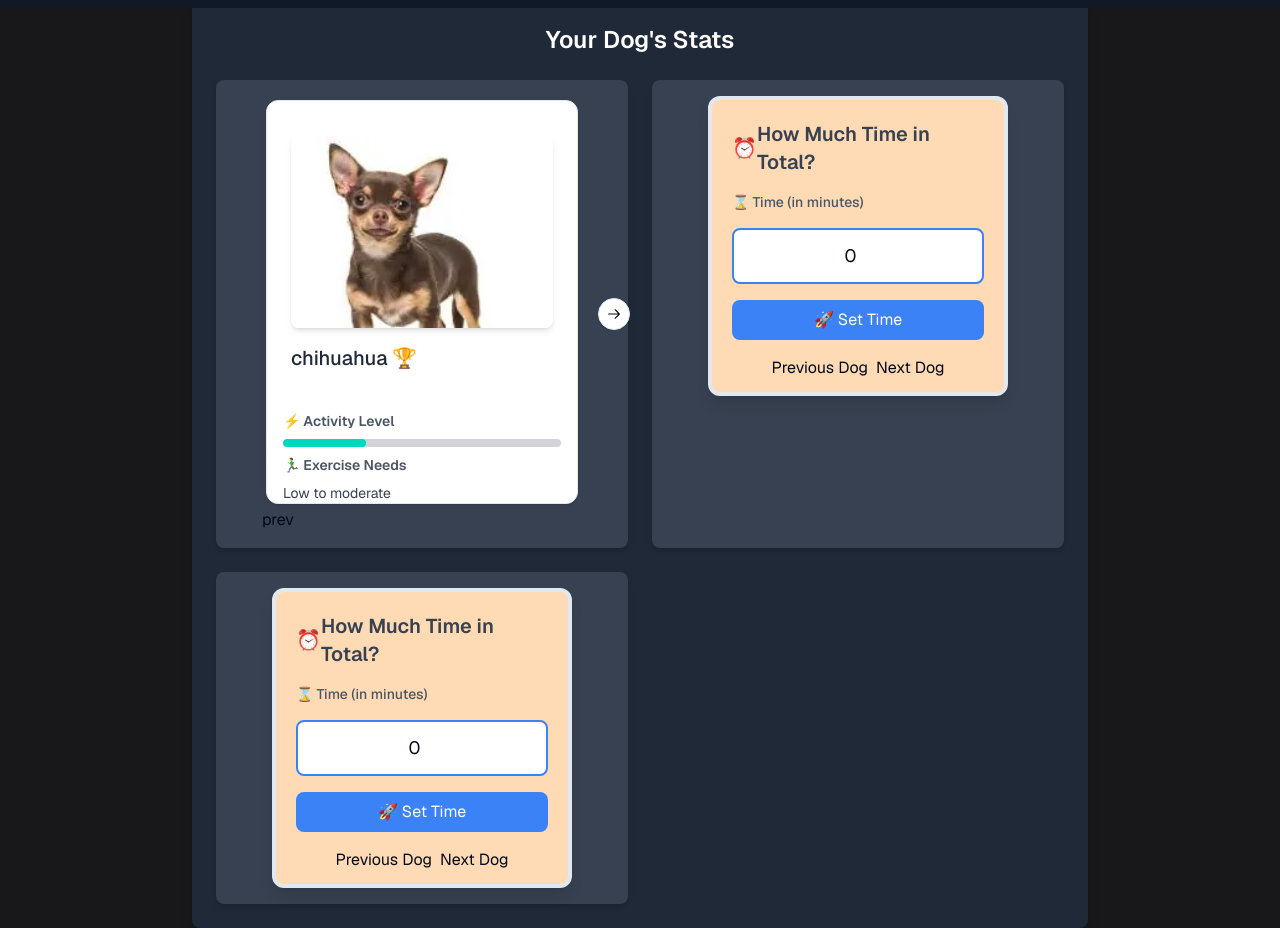
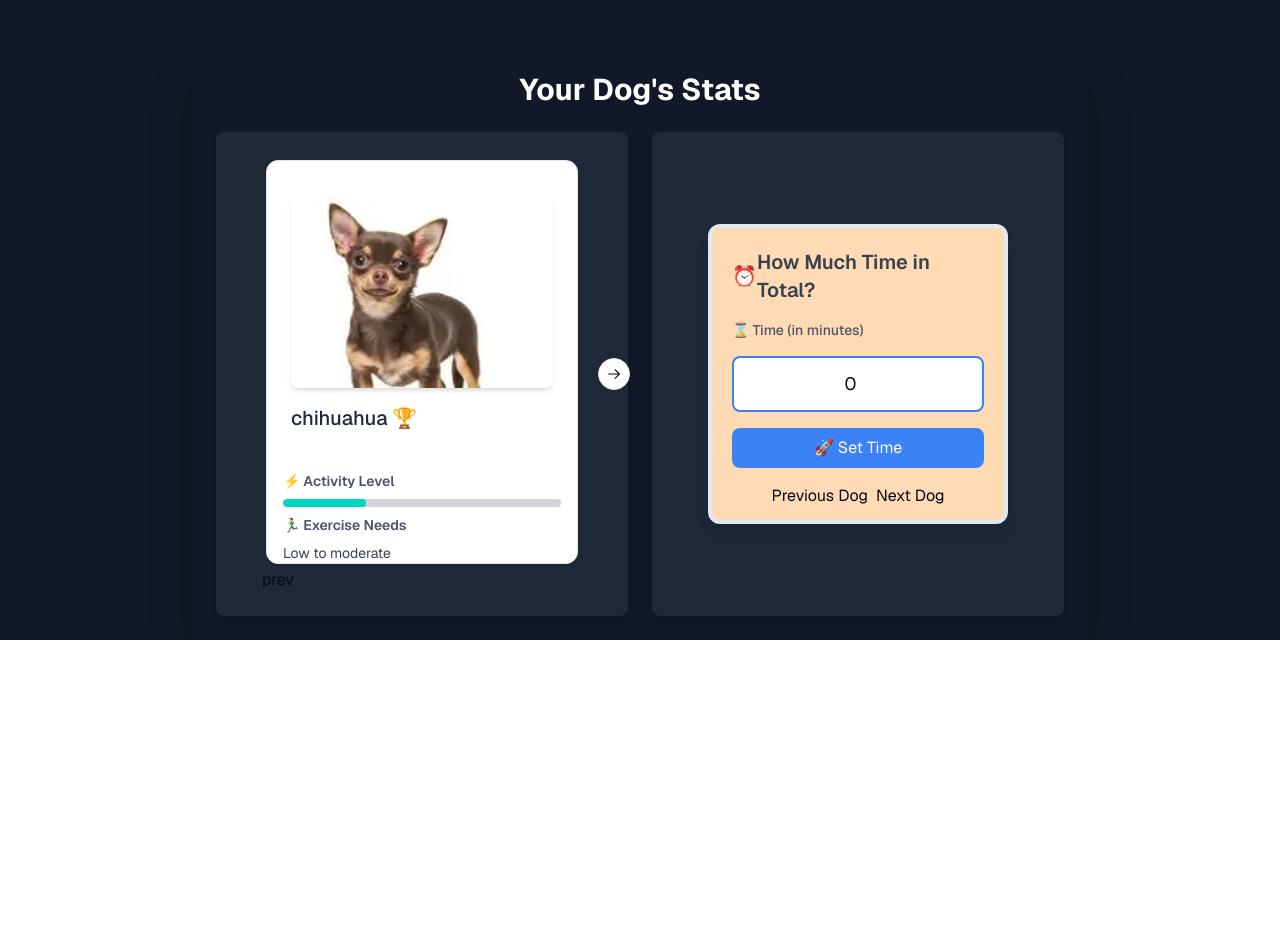
Before and after one commit to Giorgiod91/IsMyDogHappy, a Next.js app: page / in a window 1280 px wide. Shown: the part 800-1728 px from the top of the page. After the commit the page ends 1440 px from the top, so only its background shows below. Built offline with nearby package versions, Linux system fonts and the light colour scheme.

Commit message:
matching background colors

```diff
--- a/src/app/components/LandingPage.tsx
+++ b/src/app/components/LandingPage.tsx
@@ -10,7 +10,7 @@ type Props = {};
 
 function LandingPage({}: Props) {
   return (
-    <div className="relative flex min-h-screen flex-col items-center justify-center bg-gray-900 text-white">
+    <div className="0 relative flex min-h-screen flex-col items-center justify-center bg-gray-900 text-white">
       {/* <PrintsBackground printCount={50} /> */}
       <header className="absolute left-0 top-0 flex w-full justify-between p-4">
         <h1 className="text-3xl font-bold">
--- a/src/app/components/StateContainer.tsx
+++ b/src/app/components/StateContainer.tsx
@@ -8,16 +8,13 @@ type Props = {};
 function StateContainer({ susge, susge2 }: { susge: string; susge2: string }) {
   const [currentIndex, setCurrentIndex] = useState(0);
   return (
-    <div className="mx-auto flex max-w-4xl flex-col items-center justify-center space-y-6 rounded-lg bg-gray-800 p-6 shadow-lg">
-      <h2 className="text-2xl font-semibold text-white">Your Dog's Stats</h2>
+    <div className="relative mx-auto mt-12 flex max-w-4xl flex-col items-center justify-center rounded-lg bg-gray-900 p-6 shadow-2xl">
+      <h2 className="mb-6 text-3xl font-bold text-white">Your Dog's Stats</h2>
       <div className="grid w-full grid-cols-1 gap-6 md:grid-cols-2">
-        <div className="flex flex-col items-center rounded-lg bg-gray-700 p-4 shadow-md">
+        <div className="flex flex-col items-center justify-center rounded-lg bg-gray-800 p-6 shadow-md">
           <DogRace susge={susge} susge2={susge2} />
         </div>
-        <div className="flex flex-col items-center rounded-lg bg-gray-700 p-4 shadow-md">
-          <TimeToMove />
-        </div>
-        <div className="flex flex-col items-center rounded-lg bg-gray-700 p-4 shadow-md">
+        <div className="flex flex-col items-center justify-center rounded-lg bg-gray-800 p-6 shadow-md">
           <TimeToMove />
         </div>
       </div>
--- a/src/app/page.tsx
+++ b/src/app/page.tsx
@@ -5,8 +5,9 @@ import DogRace from "./components/DogRace";
 import StateContainer from "./components/StateContainer";
 
 export default function HomePage() {
+  //bg-gray-900 bg-[#18181b]
   return (
-    <main className="flex min-h-screen flex-col bg-[#18181b]">
+    <main className="flex min-h-screen flex-col bg-gray-900">
       <section className="h-screen">
         <LandingPage />
       </section>
```
